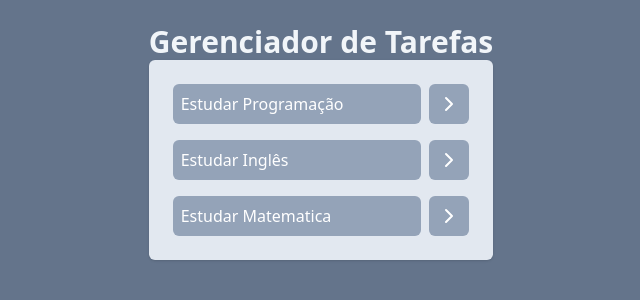
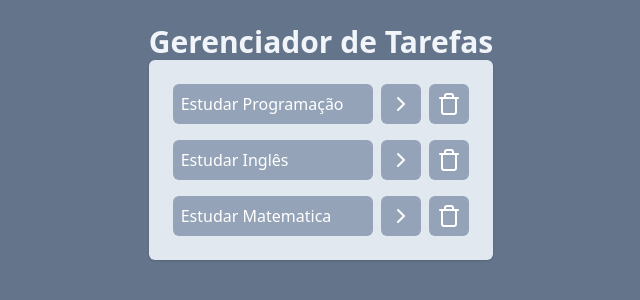
Before and after one commit to 02pedrodev/Gerenciador-de-Tarefas, a React (Vite) app: page / in a window 1280 px wide. Shown: the top 300 px of the page, without its empty margins (319-959 px from the left). Built offline with nearby package versions, Linux system fonts and the light colour scheme.

Commit message:
adicionando função de deletar tarefas

```diff
--- a/src/App.jsx
+++ b/src/App.jsx
@@ -8,31 +8,41 @@ function App() {
       id: 1,
       title: "Estudar Programação",
       descripition: "Estudar sobre React",
-      completed: false,
+      Iscompleted: false,
     },
     {
       id: 2,
       title: "Estudar Inglês",
       descripition: "Estudar sobre verbos",
-      completed: false,
+      Iscompleted: false,
     },
     {
       id: 3,
       title: "Estudar Matematica",
       descripition: "Estudar sobre Lógica de Programação",
-      completed: false,
+      Iscompleted: false,
     },
   ]);
+  // //  Recebeu taskId para identificar qual tarefa foi clicada
   function onTaskClick(taskId) {
     const newTasks = tasks.map((task) => {
       // PRECISO ATUALIZAR ESSA TAREFA
       if (task.id === taskId) {
-        return { ...task, completed: !task.completed };
+        return { ...task, Iscompleted: !task.Iscompleted };
       }
       // // Não preciso atualizar essa tarefa
       return task;
     });
     setTasks(newTasks);
+  }
+  function onClickDelete(taskId) {
+    const deleteTasks = tasks.filter((task) => {
+      if (task.id === taskId) {
+        return;
+      }
+      return task;
+    });
+    setTasks(deleteTasks);
   }
 
   return (
@@ -41,7 +51,11 @@ function App() {
         <h1 className="text-slate-100 text-3xl font-bold text-center">
           Gerenciador de Tarefas
         </h1>
-        <Tasks tasks={tasks} />
+        <Tasks
+          tasks={tasks}
+          onTaskClick={onTaskClick}
+          onClickDelete={onClickDelete}
+        />
         <AddTask />
       </div>
     </div>
--- a/src/components/Tasks.jsx
+++ b/src/components/Tasks.jsx
@@ -1,4 +1,4 @@
-import { ChevronRightIcon } from "lucide-react";
+import { ChevronRightIcon, TrashIcon } from "lucide-react";
 
 function Tasks(props) {
   return (
@@ -8,12 +8,23 @@ function Tasks(props) {
       {props.tasks.map((task) => (
         // quando vc quer utilizar uma lista e cada item vai renderizar um elemento voce precisa botar uma key na sua li, div, p  ou o que seja.
         <li key={task.id} className="flex gap-2">
-          <button className="bg-slate-400 text-left w-full text-white p-2 rounded-md">
+          <button
+            onClick={() => props.onTaskClick(task.id)}
+            className={` bg-slate-400 text-left w-full text-white p-2 rounded-md ${
+              task.Iscompleted && "line-through"
+            }`}
+          >
             {" "}
             {task.title}
           </button>
           <button className="bg-slate-400 p-2 rounded-md text-white">
             <ChevronRightIcon />
+          </button>
+          <button
+            onClick={() => props.onClickDelete(task.id)}
+            className="bg-slate-400 p-2 rounded-md text-white"
+          >
+            <TrashIcon />
           </button>
         </li>
       ))}
```
